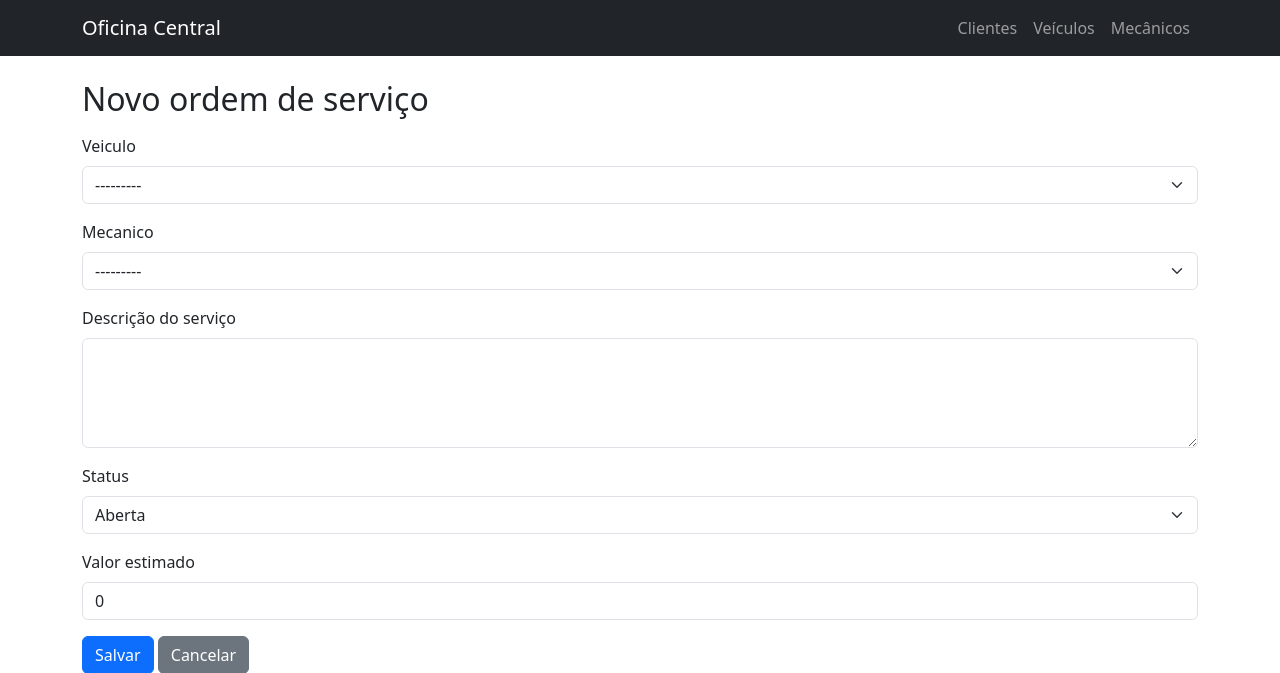
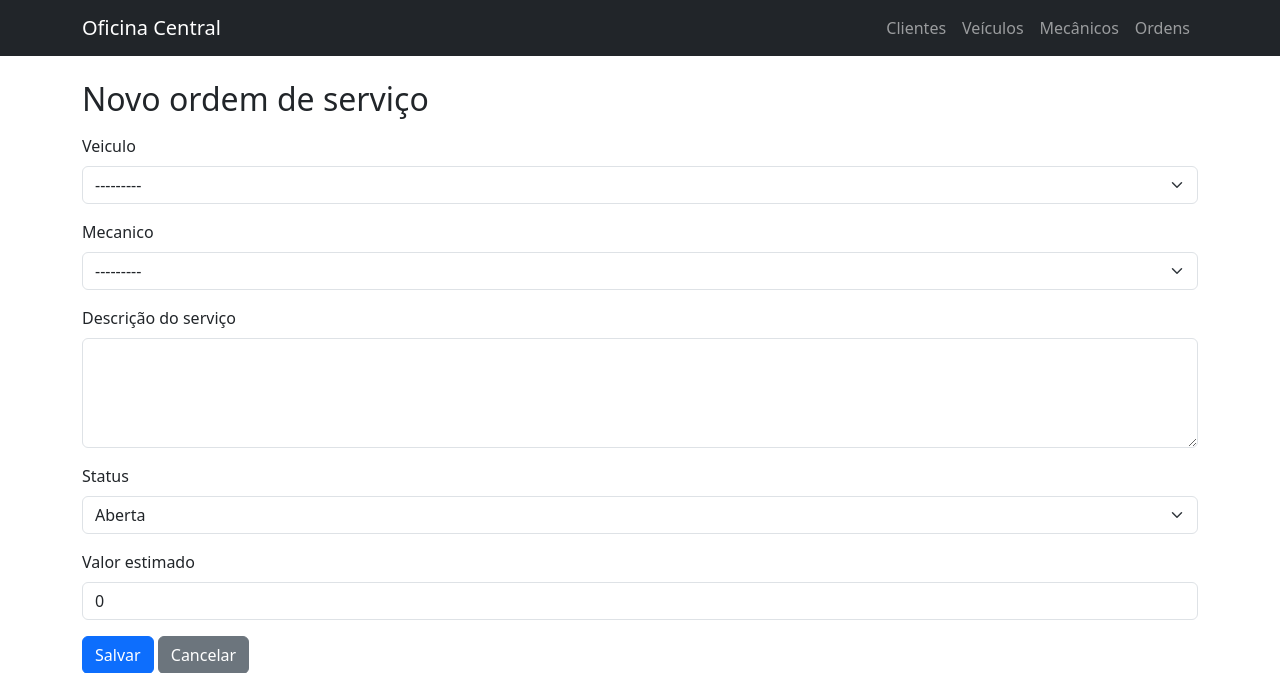
Before and after one commit to joaopaulomenezes01/Projeto-Dev-Web-2, a Django app: page /ordens/novo/ in a window 1280 px wide. Shown: the top 673 px of the page. Run offline with Django 5.2, Linux system fonts and the light colour scheme; data that the repository does not hold is empty.

Commit message:
Adiciona link de ordens no menu

```diff
--- a/oficina-central/oficina/templates/oficina/base.html
+++ b/oficina-central/oficina/templates/oficina/base.html
@@ -13,7 +13,9 @@
     <div class="navbar-nav">
       <a class="nav-link" href="{% url 'cliente_lista' %}">Clientes</a>
       <a class="nav-link" href="{% url 'veiculo_lista' %}">Veículos</a>
-        <a class="nav-link" href="{% url 'mecanico_lista' %}">Mecânicos</a>
+      <a class="nav-link" href="{% url 'mecanico_lista' %}">Mecânicos</a>
+      <a class="nav-link" href="{% url 'ordemservico_lista' %}">Ordens</a>
+
     </div>
   </div>
 </nav>
```
